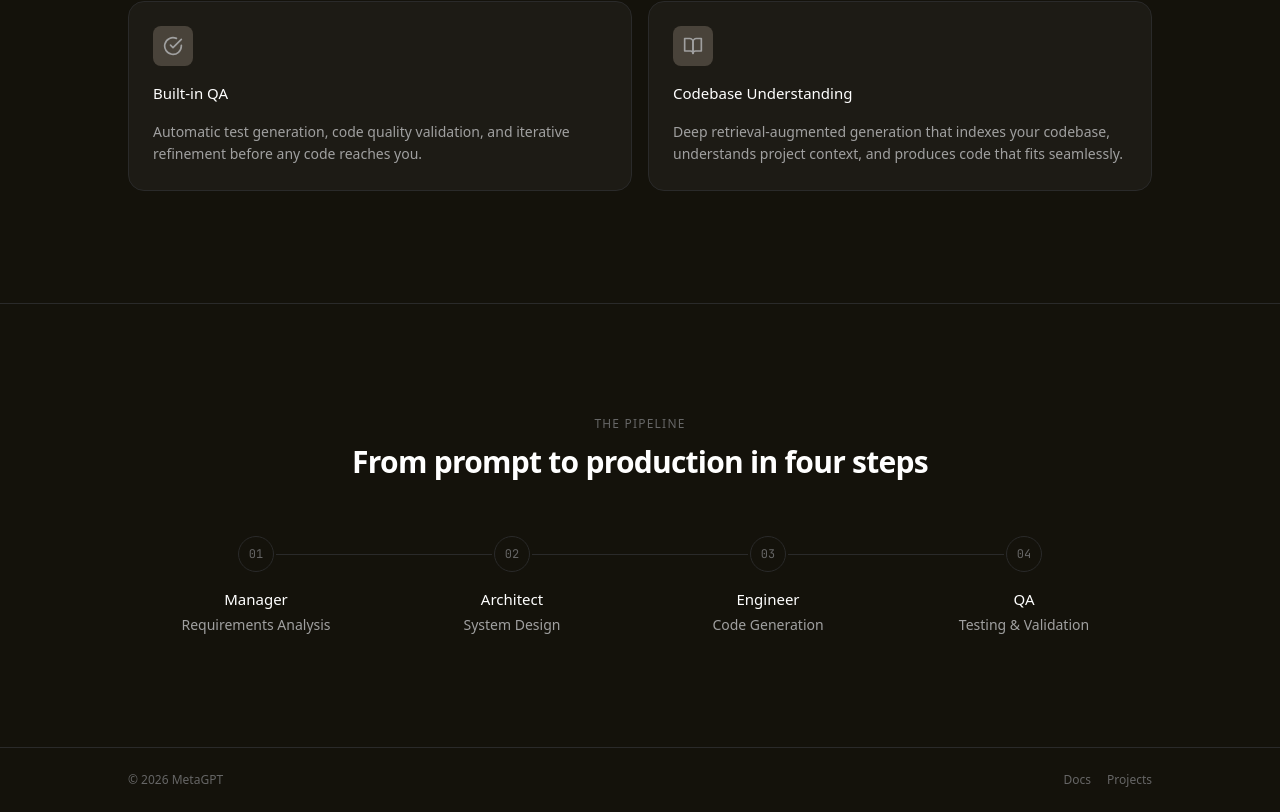
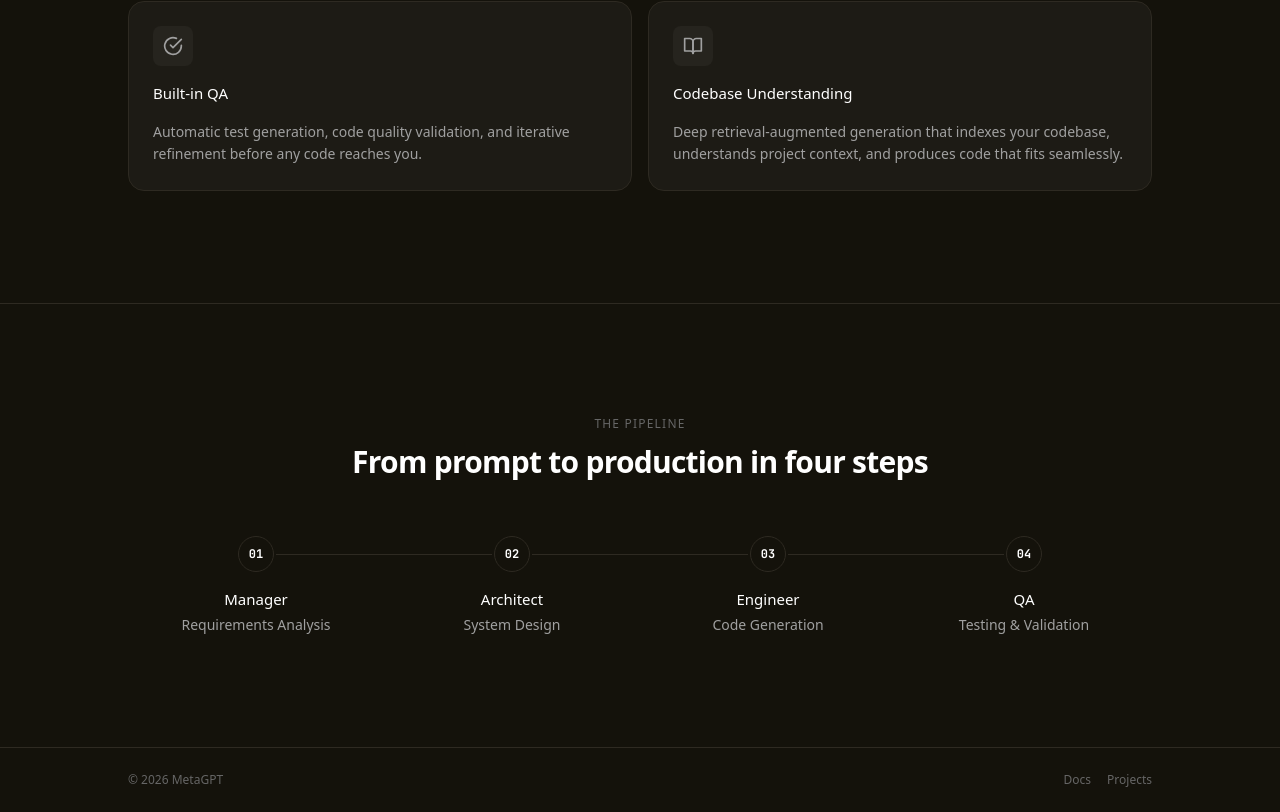
Before and after one commit to aslahtp/metagpt-v1, a Next.js app in the folder frontend/: page / in a window 1280 px wide. Shown: the part 1273-2085 px from the top of the page. Built offline with nearby package versions, Linux system fonts and the light colour scheme; a web font is replaced by a local one.

Commit message:
ui final

```diff
--- a/frontend/src/app/globals.css
+++ b/frontend/src/app/globals.css
@@ -4,7 +4,7 @@
 
 @layer base {
   :root {
-    --background: 0 0% 4%;
+    --background: 44 30% 5%;
     --foreground: 0 0% 98%;
   }
 
--- a/frontend/src/app/page.tsx
+++ b/frontend/src/app/page.tsx
@@ -89,7 +89,7 @@ export default function HomePage() {
   };
 
   return (
-    <main className="min-h-screen flex flex-col relative bg-[#14120b]">
+    <main className="min-h-screen flex flex-col relative">
       {/* Subtle top radial glow */}
       <div
         className="pointer-events-none fixed inset-0 z-0"
@@ -114,9 +114,9 @@ export default function HomePage() {
             marginTop: scrolled ? "0.75rem" : "0px",
             backgroundColor: scrolled
               ? "rgba(29,27,21,0.8)"
-              : "rgba(20,18,11,0.8)",
-            borderColor: scrolled ? "#2a2a2a" : "transparent",
-            borderBottomColor: "#2a2a2a",
+              : "rgba(20,18,11,0.8)", // matches bg-background
+            borderColor: scrolled ? "#2e2a22" : "transparent",
+            borderBottomColor: "#2e2a22",
             boxShadow: scrolled
               ? "0 10px 15px -3px rgba(0,0,0,0.2)"
               : "none",
@@ -293,8 +293,8 @@ export default function HomePage() {
                     <div className="absolute top-[18px] left-[calc(50%+20px)] right-[calc(-50%+20px)] border-t border-border" />
                   )}
                   {/* Step number dot */}
-                  <div className="relative z-10 w-9 h-9 rounded-full border border-border bg-[#14120b] flex items-center justify-center mb-4">
-                    <span className="text-xs font-mono text-foreground-subtle">
+                  <div className="relative z-10 w-9 h-9 rounded-full border border-border bg-background flex items-center justify-center mb-4">
+                    <span className="text-xs font-mono font-bold text-foreground">
                       {agent.step}
                     </span>
                   </div>
@@ -311,8 +311,8 @@ export default function HomePage() {
               <div key={i} className="flex items-start gap-4">
                 {/* Vertical track */}
                 <div className="flex flex-col items-center">
-                  <div className="w-9 h-9 rounded-full border border-border bg-[#14120b] flex items-center justify-center shrink-0">
-                    <span className="text-xs font-mono text-foreground-subtle">
+                  <div className="w-9 h-9 rounded-full border border-border bg-background flex items-center justify-center shrink-0">
+                    <span className="text-xs font-mono font-bold text-foreground">
                       {agent.step}
                     </span>
                   </div>
--- a/frontend/tailwind.config.ts
+++ b/frontend/tailwind.config.ts
@@ -12,9 +12,9 @@ const config: Config = {
       colors: {
         // Monochrome dark theme - black, white, grey
         background: {
-          DEFAULT: "#0a0a0a",
+          DEFAULT: "#14120b",
           secondary: "#1d1b15",
-          tertiary: "#49433a",
+          tertiary: "#26241e",
         },
         foreground: {
           DEFAULT: "#ffffff",
@@ -22,8 +22,8 @@ const config: Config = {
           subtle: "#666666",
         },
         border: {
-          DEFAULT: "#2a2a2a",
-          muted: "#1e1e1e",
+          DEFAULT: "#2e2a22",
+          muted: "#231f18",
         },
         accent: {
           DEFAULT: "#ffffff",
```
